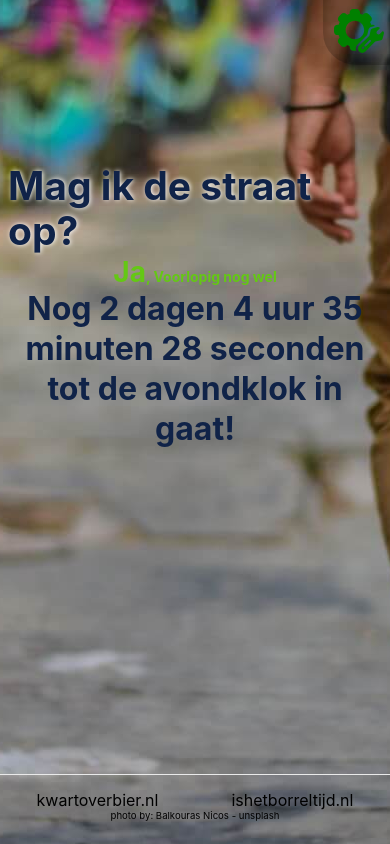
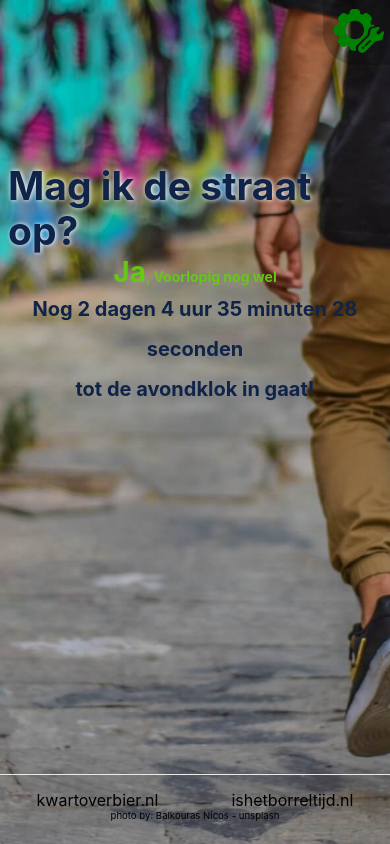
Before and after one commit to RubenJnl/magikdestraatop, a React (Create React App) app: page / in a window 390 px wide. Built offline with nearby package versions, Linux system fonts and the light colour scheme.

Commit message:
👁 Viewport mobile fix & Styling 🎨

```diff
--- a/public/index.html
+++ b/public/index.html
@@ -2,6 +2,7 @@
 <html lang="nl">
   <head>
     <meta charset="utf-8" />
+    <meta name="viewport" content="width=device-width,initial-scale=1">
     <link rel="icon" href="%PUBLIC_URL%/favicon.ico" />
     <title>Mag ik de straat op? Is de avondklok al in gegaan? - magikdestraatop.nl</title>
     <link rel="apple-touch-icon" sizes="180x180" href="%PUBLIC_URL%/apple-touch-icon.png" />
--- a/src/components/configuration/configuration.js
+++ b/src/components/configuration/configuration.js
@@ -46,7 +46,7 @@ const Configuration = ({
 
   return (
     <>
-    <Styles.Button onClick={() => {setCheck(!visible)}}>
+    <Styles.Button onClick={() => {setCheck(!visible)}} title="Stel je voorkeuren in">
       <ConfigImg />
     </Styles.Button>
 
--- a/src/components/counter/styles.js
+++ b/src/components/counter/styles.js
@@ -4,7 +4,7 @@ import Switch from '../../helpers/switch'
 
 export const Counter = styled.span`
   display: block;
-  font-size: 2rem;
+  font-size: clamp(1.25rem, 2rem, 3vw);
   line-height: 2.5rem;
   font-weight: bold;
   text-align: center;
--- a/src/style/AppStyle.js
+++ b/src/style/AppStyle.js
@@ -25,6 +25,9 @@ export const Wrapper = styled.main`
     @media all and (min-width: 500px), (min-height: 500px) {
         background-image: url(${getBackground().medium});
     }
+    @media all and (min-height: 500px) and (max-width: 1280px) {
+        background-size: auto 100%;
+    }
 
     @media all and (min-width: 1500px) {
         background-image: url(${getBackground().medium});
```
